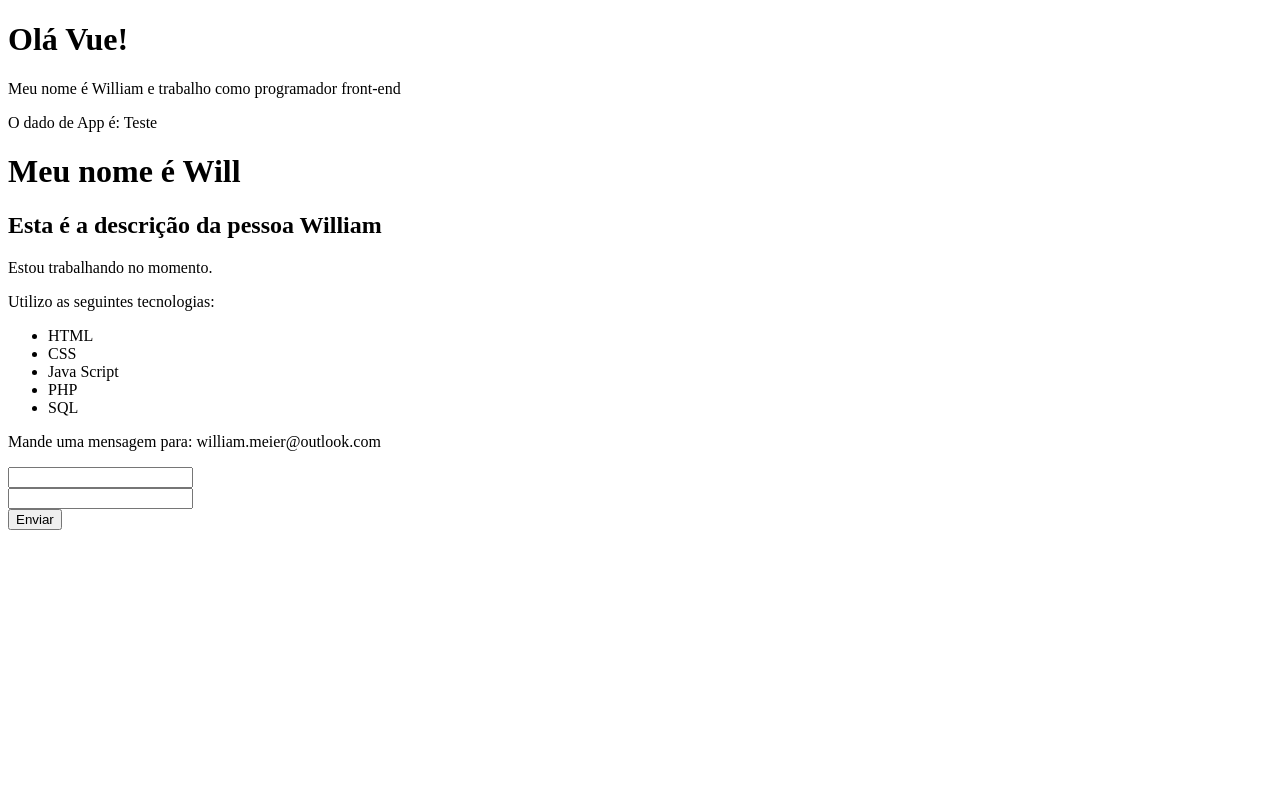
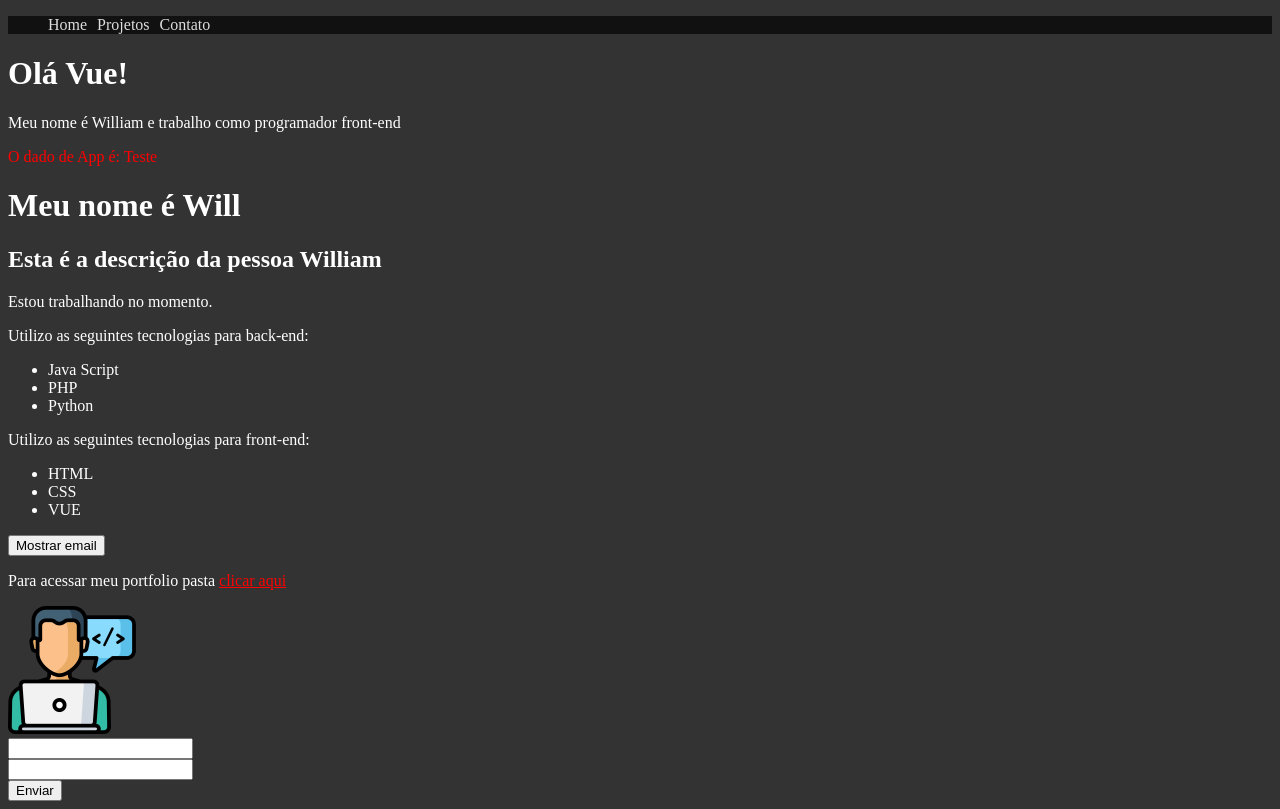
Before and after one commit to williammeier/learn_vue.js, a Vue app in the folder 2_project_vue/: page / in a window 1280 px wide. Built offline with nearby package versions, Linux system fonts and the light colour scheme.

Commit message:
mais aulas terminadas

```diff
--- a/2_project_vue/src/App.vue
+++ b/2_project_vue/src/App.vue
@@ -1,13 +1,15 @@
 <template>
   <div>
+    <Header />
     <PrimeiroComponente />
-    <p>O dado de App é: {{ testando }}</p>
+    <p class="paragrafo-pai">O dado de App é: {{ testando }}</p>
     <LifeCycle />
     <Pessoa />
   </div>
 </template>
 
 <script>
+import Header from './components/Header.vue'
 import PrimeiroComponente from './components/PrimeiroComponente.vue'
 import LifeCycle from './components/LifeCycle.vue'
 import Pessoa from './components/Pessoa.vue'
@@ -15,6 +17,7 @@ import Pessoa from './components/Pessoa.vue'
 export default {
   name: 'App',
   components: {
+    Header,
     PrimeiroComponente,
     LifeCycle,
     Pessoa,
@@ -24,3 +27,13 @@ export default {
   },
 }
 </script>
+
+<style>
+body {
+  background-color: #333;
+  color: #fff;
+}
+a {
+  color: red;
+}
+</style>
--- /dev/null
+++ b/2_project_vue/src/components/Header.vue
@@ -0,0 +1,32 @@
+<template>
+  <ul>
+    <li><a href="">Home</a></li>
+    <li><a href="">Projetos</a></li>
+    <li><a href="">Contato</a></li>
+  </ul>
+</template>
+
+<script>
+export default {
+  name: 'Header',
+}
+</script>
+
+<style scoped>
+ul {
+  list-style: none;
+  display: flex;
+  background-color: #111;
+}
+li {
+  margin-right: 10px;
+}
+a {
+  color: #ddd;
+  text-decoration: none;
+  transition: 0.5s;
+}
+a:hover {
+  color: turquoise;
+}
+</style>
--- a/2_project_vue/src/components/Info.vue
+++ b/2_project_vue/src/components/Info.vue
@@ -2,27 +2,71 @@
   <div>
     <p v-if="esta_trabalhando">Estou trabalhando no momento.</p>
     <p v-else>Estou em busca de novas oportunidades</p>
-    <p>Utilizo as seguintes tecnologias:</p>
+    <p>Utilizo as seguintes tecnologias para back-end:</p>
     <ul>
-      <li>HTML</li>
-      <li>CSS</li>
-      <li>Java Script</li>
-      <li>PHP</li>
-      <li>SQL</li>
+      <li
+        v-for="(technology, index) in backend_technologies"
+        v-bind:key="index"
+      >
+        {{ technology }}
+      </li>
     </ul>
+    <p>Utilizo as seguintes tecnologias para front-end:</p>
+    <ul>
+      <li v-for="technology in frontend_technologies" :key="technology.id">
+        {{ technology.language }}
+      </li>
+    </ul>
+    <div>
+      <button @click="showEmail">{{ textoButton }}</button>
+    </div>
     <p v-show="mostrar_email">Mande uma mensagem para: {{ email }}</p>
+    <p>
+      Para acessar meu portfolio pasta
+      <a v-bind:href="meu_link" target="_blank">clicar aqui</a>
+    </p>
+    <Picture />
   </div>
 </template>
 
 <script>
+import Picture from './Picture.vue'
+
 export default {
   name: 'Info',
+  components: {
+    Picture,
+  },
   data() {
     return {
       esta_trabalhando: true,
-      mostrar_email: true,
+      mostrar_email: false,
       email: 'william.meier@outlook.com',
+      meu_link: 'https://williammeier.github.io/portfolio/',
+      textoButton: 'Mostrar email',
+      backend_technologies: ['Java Script', 'PHP', 'Python'],
+      frontend_technologies: [
+        { id: 1, language: 'HTML' },
+        { id: 2, language: 'CSS' },
+        { id: 3, language: 'VUE' },
+      ],
     }
+  },
+  methods: {
+    showEmail() {
+      this.mostrar_email = !this.mostrar_email
+      if (!this.mostrar_email) {
+        this.textoButton = 'Mostar email'
+      } else {
+        this.textoButton = 'Ocultar email'
+      }
+    },
   },
 }
 </script>
+
+<style>
+.paragrafo-pai {
+  color: red;
+}
+</style>
--- a/2_project_vue/src/components/LifeCycle.vue
+++ b/2_project_vue/src/components/LifeCycle.vue
@@ -16,11 +16,16 @@ export default {
     setTimeout(() => {
       this.nome = 'William'
     }, 1000)
+    this.lifeCycle()
   },
   mounted() {
     setTimeout(() => {
       this.nome = 'Will'
     }, 2000)
+    this.lifeCycle()
+  },
+  methods: {
+    lifeCycle() {},
   },
 }
 </script>
--- /dev/null
+++ b/2_project_vue/src/components/Picture.vue
@@ -0,0 +1,14 @@
+<template>
+  <img :src="avatar" :alt="description" />
+</template>
+<script>
+export default {
+  name: 'Picture',
+  data() {
+    return {
+      avatar: '/img/avatar.png',
+      description: 'William Meier Avatar',
+    }
+  },
+}
+</script>
```
Also changed, not shown: 2_project_vue/public/img/avatar.png (added).
